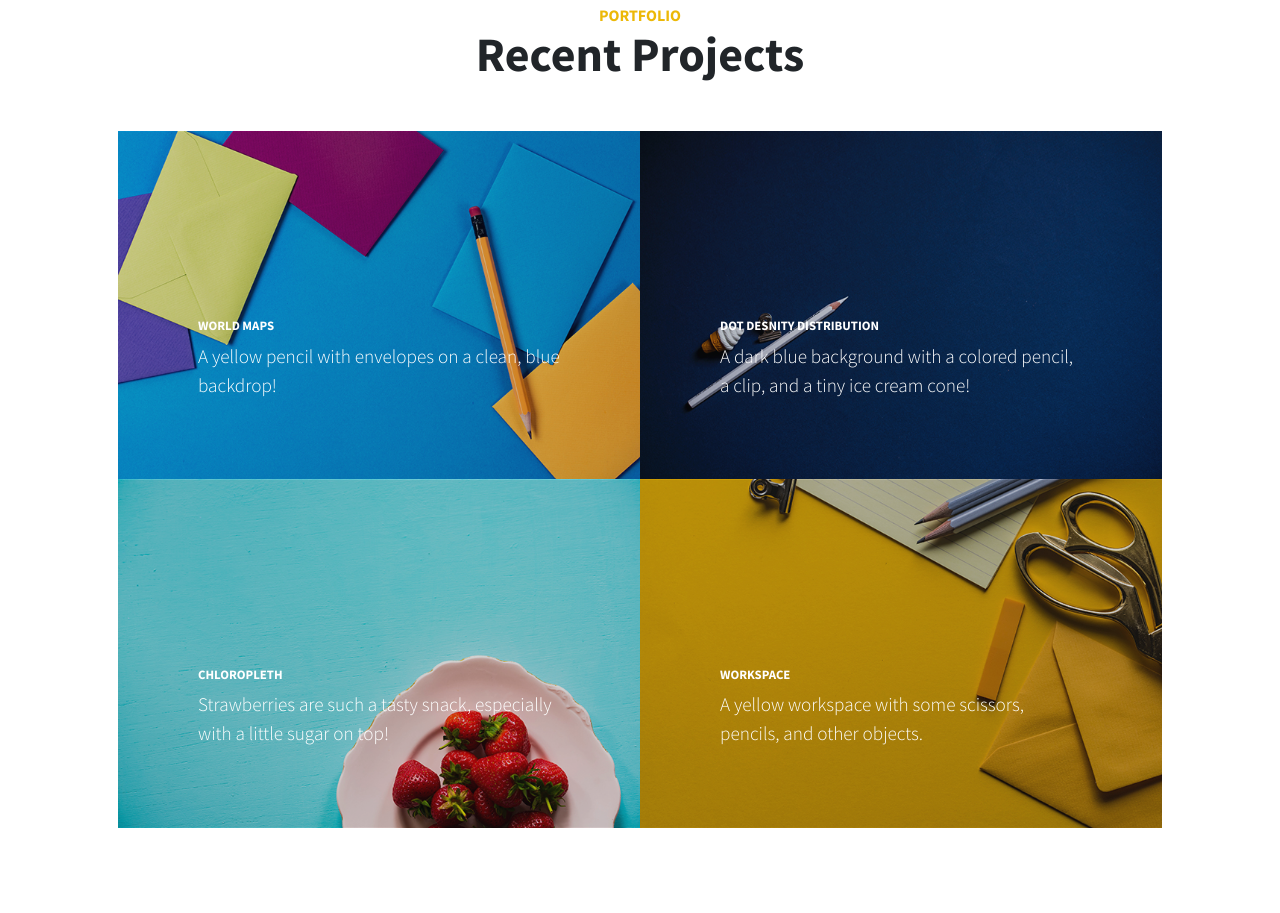
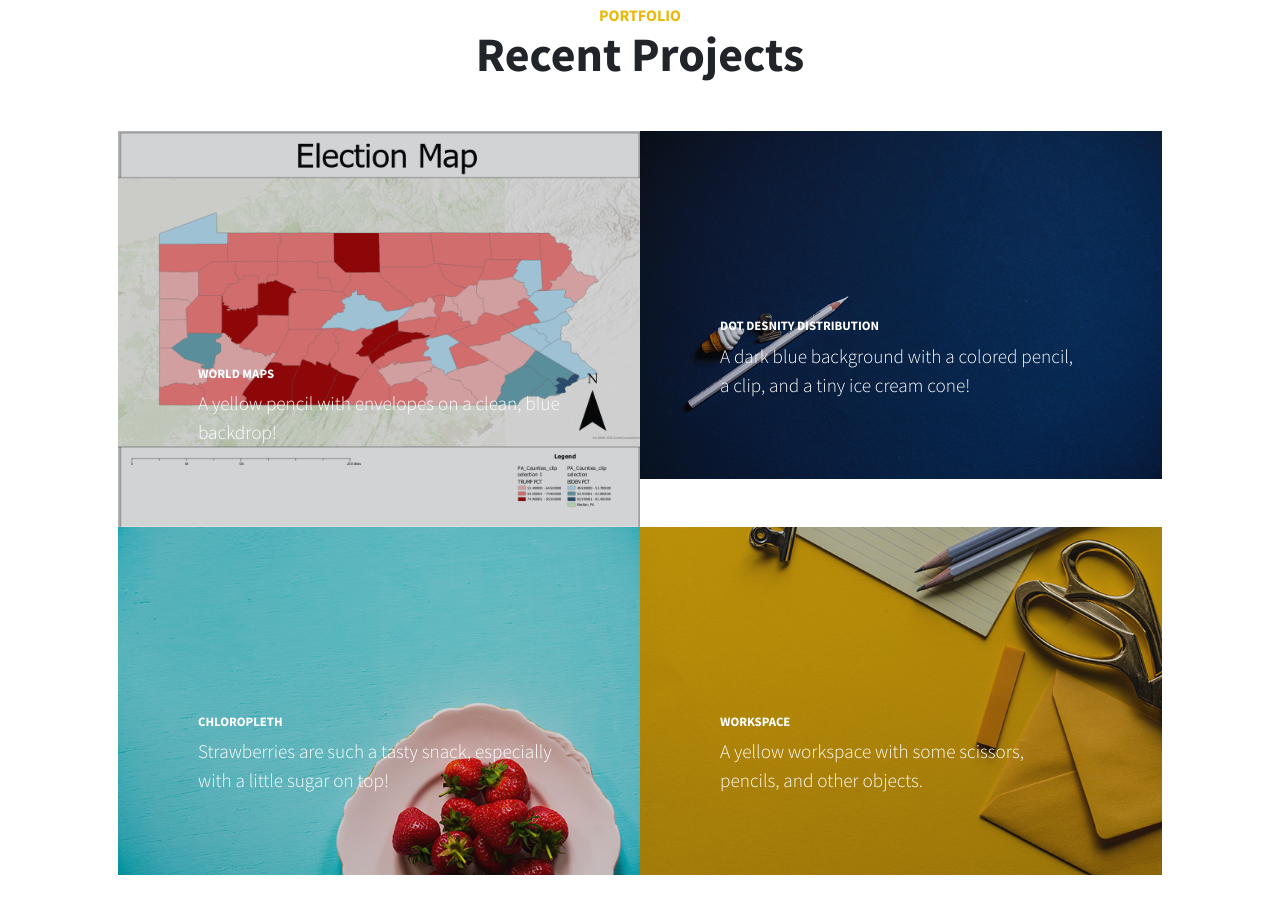
Before and after one commit to gkiriacos/SLAYLAB, a plain HTML site: page index.html in a window 1280 px wide. Shown: the part 1640-2553 px from the top of the page. Drawn offline with nearby package versions, Linux system fonts and the light colour scheme.

Commit message:
Update index.html
add map?

```diff
--- a/index.html
+++ b/index.html
@@ -74,7 +74,7 @@
                                     <p class="mb-0">A yellow pencil with envelopes on a clean, blue backdrop!</p>
                                 </div>
                             </div>
-                            <img class="img-fluid" src="assets/img/portfolio-1.jpg" alt="..." />
+                            <img class="img-fluid" src="assets/img/Screenshot 2024-06-13 202533.png" alt="..." />
                         </a>
                     </div>
                     <div class="col-lg-6">
```
